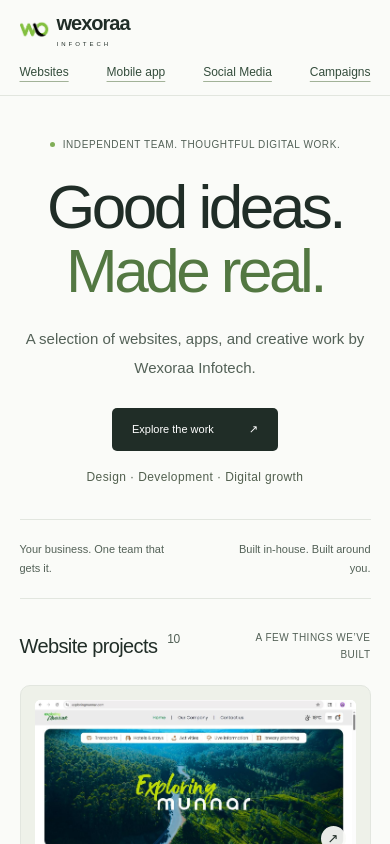
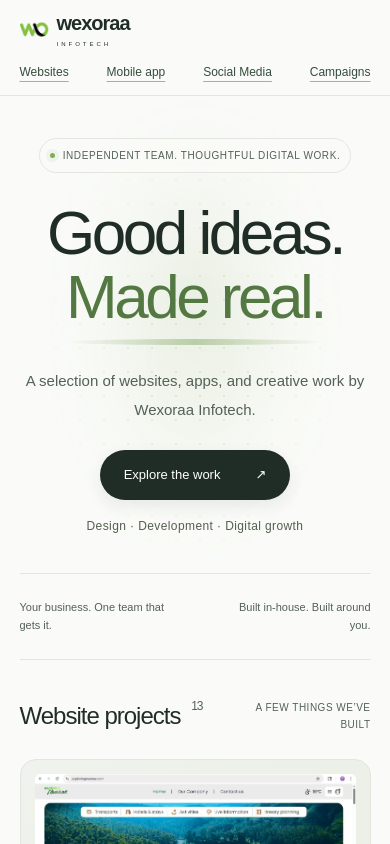
Before and after one commit to rakshanawexora-ux/wexoraaportfolio, a Next.js app: page / in a window 390 px wide. Shown: the top 844 px of the page. Built offline with nearby package versions, Linux system fonts and the light colour scheme; no server answers.

Commit message:
Improve portfolio effects and add Vlasy, Tenlyr, and Munnar CRM

```diff
--- a/src/data/projects.json
+++ b/src/data/projects.json
@@ -264,5 +264,64 @@
       "Clear journey-planning and contact actions",
       "Consistent visual design for a one-way taxi brand"
     ]
+  },
+  {
+    "id": "vlasy",
+    "name": "Vlasy",
+    "category": "Beauty & salon",
+    "websiteUrl": "https://vlasy-project.onrender.com/",
+    "images": [],
+    "coverTitle": "Your colour. Your look. Vlasy.",
+    "coverStyle": "warm",
+    "description": [
+      "A salon website for Vlasy Unisex Salon, bringing its hair colour and styling services into a polished digital experience. A charcoal-and-gold visual identity, bold photography, and clear navigation introduce the brand, while a prominent appointment call to action helps visitors take the next step."
+    ],
+    "featuresTitle": "Website Highlights:",
+    "features": [
+      "Charcoal-and-gold salon branding",
+      "Hair colour, highlights, and balayage service showcase",
+      "Prominent appointment call to action",
+      "Dedicated services, about, and contact navigation"
+    ]
+  },
+  {
+    "id": "tenlyr",
+    "name": "Tenlyr",
+    "category": "Software & technology consulting",
+    "websiteUrl": "https://www.tenlyr.com/",
+    "images": [],
+    "coverTitle": "Keep your software working as you grow.",
+    "description": [
+      "A professional services website for Tenlyr, presenting its software architecture review offering through clear messaging and a distinctive purple visual identity. The homepage uses an example review report to explain technical risks in plain language, helping visitors understand the service and take the next step toward requesting a review."
+    ],
+    "featuresTitle": "Website Highlights:",
+    "features": [
+      "Clear presentation of software architecture review services",
+      "Example report with prioritized findings",
+      "Services and case study navigation",
+      "Prominent request-a-review call to action",
+      "Bold typography and a purple visual identity"
+    ]
+  },
+  {
+    "id": "exploring-munnar-crm",
+    "name": "Exploring Munnar CRM",
+    "category": "Travel CRM & admin dashboard",
+    "websiteUrl": "https://exploremunnardashboard.netlify.app/",
+    "images": [
+      "/images/websites/exploring-munnar-admin.jpeg"
+    ],
+    "description": [
+      "A custom CRM and website administration dashboard developed for Exploring Munnar to bring travel operations and website management into one workspace. The dashboard provides an overview of hotel bookings, cab bookings, bike rentals, self-drive car rentals, and itineraries, with dedicated sections for managing users, hotels, bookings, and travel content.",
+      "Alongside operational tools, the administration interface includes sections for live information, activities, bus timings, highlights, homepage slides, and reports, helping the team organize its services and maintain the customer-facing website."
+    ],
+    "featuresTitle": "CRM & Dashboard Highlights:",
+    "features": [
+      "Booking overview for hotels, cabs, bike rentals, self-drive cars, and itineraries",
+      "User, hotel, and booking management sections",
+      "Travel activities and itinerary management",
+      "Website content administration for live information, highlights, and homepage slides",
+      "Bus timings and reporting sections"
+    ]
   }
 ]
--- a/src/styles/globals.css
+++ b/src/styles/globals.css
@@ -1060,3 +1060,235 @@ footer > a:not(.brand) {
     font-size: 28px;
   }
 }
+
+/* A softer visual rhythm, using the original portfolio palette. */
+::selection {
+  background: #6e984933;
+  color: var(--ink);
+}
+.intro {
+  position: relative;
+  isolation: isolate;
+  padding-top: 78px;
+}
+.intro::before {
+  content: '';
+  position: absolute;
+  z-index: -1;
+  inset: 0 0 60px;
+  pointer-events: none;
+  background:
+    radial-gradient(ellipse at 50% 38%, #6e98491c, transparent 65%),
+    radial-gradient(#6e984927 1px, transparent 1px);
+  background-size:
+    auto,
+    24px 24px;
+  mask-image: radial-gradient(ellipse at center, black 15%, transparent 72%);
+}
+.eyebrow {
+  width: fit-content;
+  max-width: 100%;
+  margin-inline: auto;
+  padding: 8px 14px;
+  border: 1px solid var(--line);
+  border-radius: 30px;
+  background: #fafbf8cc;
+  text-align: center;
+}
+.eyebrow > span {
+  flex-shrink: 0;
+  box-shadow: 0 0 0 4px #6e984915;
+}
+h1 {
+  margin-top: 28px;
+  text-wrap: balance;
+}
+h1 em {
+  position: relative;
+  display: inline-block;
+}
+h1 em::after {
+  content: '';
+  display: block;
+  height: 6px;
+  margin-top: 10px;
+  border-radius: 50%;
+  background: linear-gradient(90deg, transparent, #6e984966, transparent);
+}
+.primary-link {
+  min-height: 48px;
+  padding: 14px 24px;
+  border-radius: 30px;
+  font-size: 13px;
+  box-shadow: 0 6px 16px #202d2715;
+  transition:
+    transform 220ms ease,
+    box-shadow 220ms ease,
+    background 220ms ease;
+}
+.primary-link:hover {
+  transform: translateY(-3px);
+  box-shadow: 0 10px 24px #202d2726;
+}
+.primary-link > span {
+  transition: transform 220ms ease;
+}
+.primary-link:hover > span {
+  transform: translate(2px, -2px);
+}
+.intro-bottom {
+  margin-top: 52px;
+  padding-block: 24px;
+}
+.section-heading h2 {
+  font-size: clamp(24px, 3vw, 32px);
+  letter-spacing: -1px;
+}
+.section-heading > span {
+  display: flex;
+  align-items: center;
+  gap: 10px;
+}
+.section-heading > span::before {
+  content: '';
+  width: 22px;
+  height: 1px;
+  flex-shrink: 0;
+  background: var(--accent);
+}
+.website-section,
+.portfolio-section {
+  padding-block: 52px 68px;
+}
+.project-preview,
+.creative,
+.campaign {
+  transition:
+    border-color 240ms ease,
+    box-shadow 240ms ease,
+    transform 240ms ease;
+}
+.project-preview {
+  border-radius: 16px;
+  background: linear-gradient(145deg, var(--surface), #e9eee2);
+}
+.project:hover .project-preview,
+.project:focus-within .project-preview {
+  border-color: #6e984980;
+  box-shadow: 0 12px 28px #202d2710;
+}
+.project-heading h3 {
+  transition: color 220ms ease;
+}
+.project:hover .project-heading h3 {
+  color: #537842;
+}
+.gallery button {
+  transition: box-shadow 220ms ease;
+}
+.gallery button:hover,
+.gallery button:focus-visible {
+  box-shadow: 0 0 0 2px #6e984980;
+}
+.zoom {
+  width: 32px;
+  height: 32px;
+  box-shadow: 0 3px 12px #202d2720;
+  transform: translateY(4px);
+  transition:
+    opacity 200ms ease,
+    transform 200ms ease;
+}
+.gallery button:hover .zoom,
+.gallery button:focus-visible .zoom {
+  transform: translateY(0);
+}
+.visit,
+.content-disclosure > summary,
+.disclosure-icon {
+  transition:
+    background 220ms ease,
+    border-color 220ms ease,
+    transform 220ms ease;
+}
+.creative,
+.campaign {
+  border-radius: 14px;
+}
+.creative:hover,
+.campaign:hover {
+  transform: translateY(-3px);
+  border-color: #6e984980;
+  box-shadow: 0 12px 28px #202d2710;
+}
+nav a {
+  transition:
+    color 200ms ease,
+    text-decoration-color 200ms ease;
+  text-decoration-thickness: 1px;
+}
+nav a:hover {
+  color: #537842;
+  text-decoration-color: var(--accent);
+}
+@keyframes intro-arrive {
+  from {
+    opacity: 0;
+    transform: translateY(12px);
+  }
+  to {
+    opacity: 1;
+    transform: translateY(0);
+  }
+}
+@media (prefers-reduced-motion: no-preference) {
+  .intro > :not(.intro-bottom) {
+    animation: intro-arrive 650ms ease both;
+  }
+  .intro h1 {
+    animation-delay: 80ms;
+  }
+  .intro-description {
+    animation-delay: 160ms;
+  }
+  .intro-actions {
+    animation-delay: 240ms;
+  }
+  dialog[open] {
+    animation: intro-arrive 200ms ease both;
+  }
+}
+@media (max-width: 600px) {
+  .intro {
+    padding-top: 42px;
+  }
+  .eyebrow {
+    padding: 8px 10px;
+  }
+  .website-section,
+  .portfolio-section {
+    padding-block: 36px 44px;
+  }
+  .section-heading > span::before {
+    display: none;
+  }
+  .section-heading h2 {
+    font-size: 24px;
+  }
+  .intro-bottom {
+    margin-top: 36px;
+  }
+}
+@media (prefers-reduced-motion: reduce) {
+  *,
+  *::before,
+  *::after {
+    animation: none !important;
+    transition: none !important;
+  }
+  .creative:hover,
+  .campaign:hover,
+  .primary-link:hover {
+    transform: none;
+  }
+}
```
